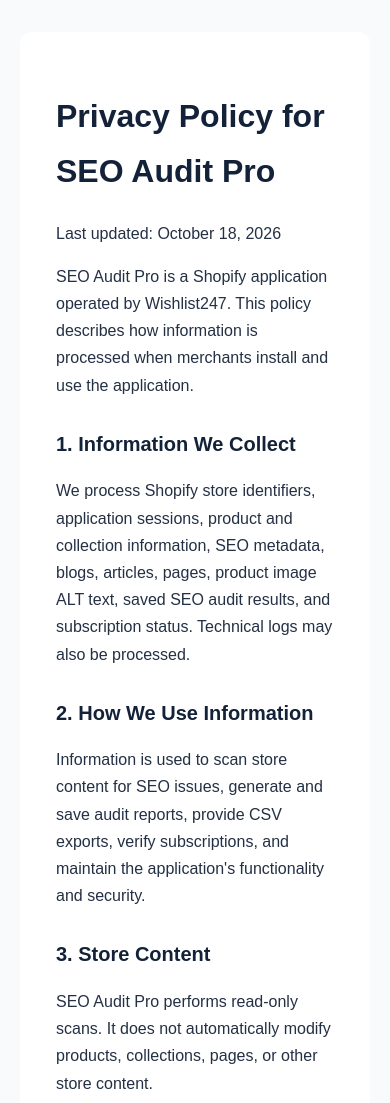
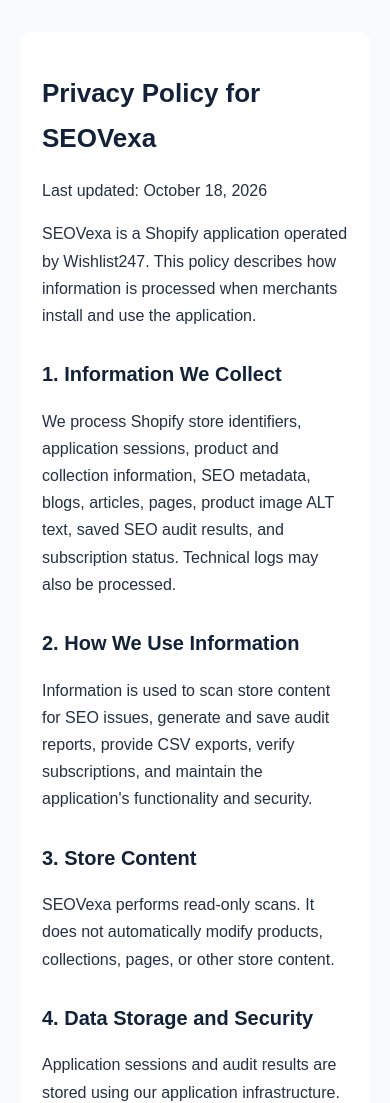
Before and after one commit to seoauditpro96-svg/seo-audit-pro-privacy, a plain HTML site: page index.html in a window 390 px wide. Shown: the top 1103 px of the page. Drawn offline with Linux system fonts and the light colour scheme.

Commit message:
Update index.html

```diff
--- a/index.html
+++ b/index.html
@@ -4,7 +4,8 @@
 <head>
   <meta charset="UTF-8">
   <meta name="viewport" content="width=device-width, initial-scale=1.0">
-  <title>Privacy Policy | SEO Audit Pro</title>
+  <meta name="description" content="Privacy Policy for SEOVexa, a Shopify SEO auditing application.">
+  <title>Privacy Policy | SEOVexa</title>
   <style>
     body {
       font-family: Arial, sans-serif;
@@ -21,84 +22,126 @@
       background: white;
       border-radius: 12px;
     }
-    h1, h2 { color: #132238; }
-    h1 { font-size: 32px; }
-    h2 { margin-top: 28px; font-size: 20px; }
-    a { color: #087f5b; }
+    h1, h2 {
+      color: #132238;
+    }
+    h1 {
+      font-size: 32px;
+    }
+    h2 {
+      margin-top: 28px;
+      font-size: 20px;
+    }
+    a {
+      color: #087f5b;
+    }
+    @media (max-width: 600px) {
+      main {
+        padding: 22px;
+      }
+      h1 {
+        font-size: 26px;
+      }
+    }
   </style>
 </head>
 <body>
 <main>
-  <h1>Privacy Policy for SEO Audit Pro</h1>
+  <h1>Privacy Policy for SEOVexa</h1>
   <p>Last updated: October 18, 2026</p>
 
-  <p>SEO Audit Pro is a Shopify application operated by Wishlist247.
-  This policy describes how information is processed when merchants
-  install and use the application.</p>
+  <p>
+    SEOVexa is a Shopify application operated by Wishlist247.
+    This policy describes how information is processed when
+    merchants install and use the application.
+  </p>
 
   <h2>1. Information We Collect</h2>
-  <p>We process Shopify store identifiers, application sessions,
-  product and collection information, SEO metadata, blogs, articles,
-  pages, product image ALT text, saved SEO audit results, and
-  subscription status. Technical logs may also be processed.</p>
+  <p>
+    We process Shopify store identifiers, application sessions,
+    product and collection information, SEO metadata, blogs,
+    articles, pages, product image ALT text, saved SEO audit
+    results, and subscription status. Technical logs may
+    also be processed.
+  </p>
 
   <h2>2. How We Use Information</h2>
-  <p>Information is used to scan store content for SEO issues,
-  generate and save audit reports, provide CSV exports, verify
-  subscriptions, and maintain the application's functionality
-  and security.</p>
+  <p>
+    Information is used to scan store content for SEO issues,
+    generate and save audit reports, provide CSV exports,
+    verify subscriptions, and maintain the application's
+    functionality and security.
+  </p>
 
   <h2>3. Store Content</h2>
-  <p>SEO Audit Pro performs read-only scans. It does not automatically
-  modify products, collections, pages, or other store content.</p>
+  <p>
+    SEOVexa performs read-only scans. It does not automatically
+    modify products, collections, pages, or other store content.
+  </p>
 
   <h2>4. Data Storage and Security</h2>
-  <p>Application sessions and audit results are stored using our
-  application infrastructure. We use reasonable security measures
-  to protect stored information. No online service can guarantee
-  absolute security.</p>
+  <p>
+    Application sessions and audit results are stored using
+    our application infrastructure. We use reasonable security
+    measures to protect stored information. No online service
+    can guarantee absolute security.
+  </p>
 
   <h2>5. Service Providers</h2>
-  <p>We use Shopify for authorized store access, authentication,
+  <p>
+    We use Shopify for authorized store access, authentication,
     and subscription billing, and Render for application hosting
-  and database infrastructure.</p>
+    and database infrastructure.
+  </p>
 
   <h2>6. Retention and Deletion</h2>
-  <p>We retain information as needed to provide the service.
+  <p>
+    We retain information as needed to provide the service.
     When the application is uninstalled, its uninstall handler
     deletes the store's application sessions and saved audit
     records from the application database. Information may
-  remain temporarily in operational logs or backups.</p>
+    remain temporarily in operational logs or backups.
+  </p>
 
   <h2>7. Customer Information</h2>
-  <p>The application is designed to analyze store content.
+  <p>
+    The application is designed to analyze store content.
     It does not intentionally retrieve customer profiles,
-  payment card information, or order histories.</p>
+    payment card information, or order histories.
+  </p>
 
   <h2>8. Data Sharing</h2>
-  <p>We do not sell merchant or customer personal information.
+  <p>
+    We do not sell merchant or customer personal information.
     Information may be shared with service providers as necessary
-  to operate the application or comply with legal requirements.</p>
+    to operate the application or comply with legal requirements.
+  </p>
 
   <h2>9. Privacy Requests</h2>
-  <p>Merchants may contact us regarding access, correction, or
-  deletion of information, subject to applicable laws and
-  Shopify's privacy requirements.</p>
+  <p>
+    Merchants may contact us regarding access, correction,
+    or deletion of information, subject to applicable laws
+    and Shopify's privacy requirements.
+  </p>
 
   <h2>10. Subscription Billing</h2>
-  <p>Shopify manages subscription approval and billing.
-  SEO Audit Pro checks subscription status to determine
-  access to paid features. We do not directly collect
-  payment card information.</p>
+  <p>
+    Shopify manages subscription approval and billing.
+    SEOVexa checks subscription status to determine access
+    to paid features. We do not directly collect payment
+    card information.
+  </p>
 
   <h2>11. Policy Updates</h2>
-  <p>We may revise this policy as our application or legal
-  obligations change. Updates will appear on this page.</p>
+  <p>
+    We may revise this policy as our application or legal
+    obligations change. Updates will appear on this page.
+  </p>
 
   <h2>12. Contact</h2>
   <p>
     Developer: Wishlist247<br>
-    Application: SEO Audit Pro<br>
+    Application: SEOVexa<br>
     Email:
     <a href="mailto:seoauditpro96@gmail.com">
       seoauditpro96@gmail.com
```
Lines whose indentation alone changed are shown as unchanged.
